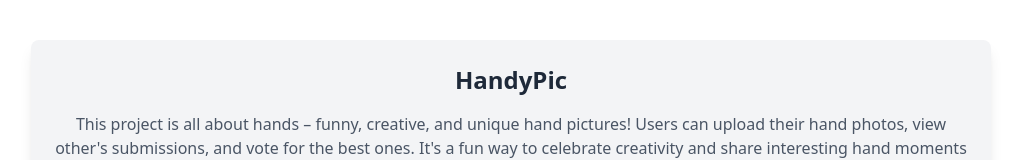
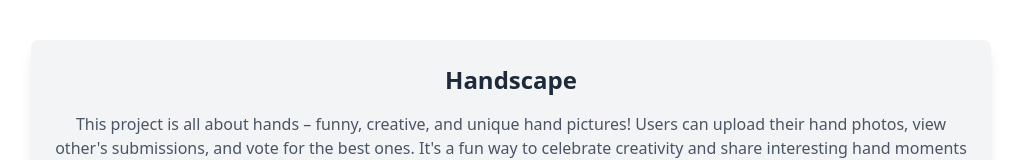
Before and after one commit to kalviumcommunity/S66_hand_pic, a React (Vite) app in the folder Client/: page /about in a window 1280 px wide. Shown: the top 160 px of the page, without its empty margins (129-1150 px from the left). Built offline with nearby package versions, Linux system fonts and the light colour scheme.

Commit message:
Added ASAPEntity component with dummy data

```diff
--- a/Client/src/App.jsx
+++ b/Client/src/App.jsx
@@ -1,5 +1,5 @@
 import "./index.css";
-import AsapEntity from "./components/asap-entity";
+import AsapEntity from "./components/Home";
 import { BrowserRouter as Router, Route, Routes } from "react-router-dom";
 
 export default function App() {
--- a/Client/src/components/asap-entity.jsx
+++ b/Client/src/components/Home.jsx
@@ -1,7 +1,7 @@
 export default function AsapEntity() {
     return (
         <div className="w-3/4 mx-auto mt-10 p-6 bg-gray-100 rounded-lg shadow-lg text-center">
-        <h2 className="text-2xl font-bold text-gray-800 mb-4">HandyPic</h2>
+        <h2 className="text-2xl font-bold text-gray-800 mb-4">Handscape</h2>
         <p className="text-gray-600">
             This project is all about hands – funny, creative, and unique hand pictures! Users can upload their hand photos,
             view other&apos;s submissions, and vote for the best ones. It&apos;s a fun way to celebrate creativity and share interesting hand moments with the community.
```
